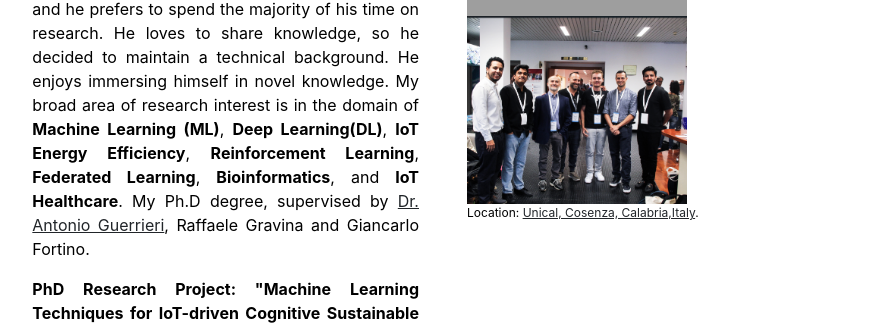
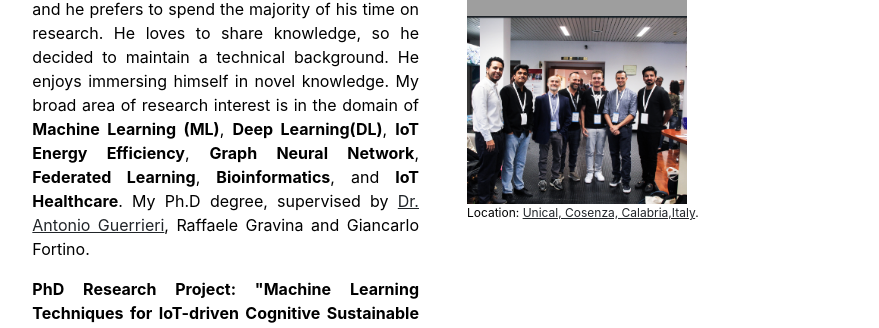
Before and after one commit to babulcseian/babulcseian.github.io, a Jekyll site: the page built from index.md, in a window 1280 px wide and 900 px high, scrolled down 461 px. Shown: the part 117-445 px from the top of the window, without its empty margins (197-1076 px from the left). Built offline with Jekyll 4.4.1, drawn with Linux system fonts in a browser that asks for light colours; a style sheet for code colours, icons or effects is not loaded.

Commit message:
Update home.html

```diff
--- a/_layouts/home.html
+++ b/_layouts/home.html
@@ -5,12 +5,15 @@ layout: default
 <div class="row g-5 mb-5">
   <div class="col-md-6">
     <h3 class="fw-bold">About Babul</h3>
-     <p align="justify"> A research enthusiast, pursuing a Doctor of Philosophy (Ph.D.) with a fully-funded scholarship at the <a class="other" href='https://dottorato.dimes.unical.it/students/md-babul-islam'>School of ICT, University of Calabria</a> (Cosenza, Italy) and <a class="other" href='https://www.ucd.ie/'>University of College Dublin (UCD), Ireland</a>. Mr. Babul has accomplished his master's degree at the School of Information Engineering, Huzhou University, Hangzhou, China. Also, he completed his B.Sc. in Computer Science and Engineering from City University, Bangladesh.
+     <p align="justify"> A research enthusiast, pursuing a Doctor of Philosophy (Ph.D.) with a fully-funded scholarship at the <a class="other" href='https://dottorato.dimes.unical.it/students/md-babul-islam'>School of ICT, University of Calabria</a> (Cosenza, Italy)
+       and <a class="other" href='https://www.ucd.ie/'>University of College Dublin (UCD), Ireland</a>.
+       Mr. Babul has accomplished his master's degree at the School of Information Engineering, Huzhou University, Hangzhou, China.
+       Also, he completed his B.Sc. in Computer Science and Engineering from City University, Bangladesh.
        Furthermore, he had work experience as a lecturer at the Micro Institute of Technology from March 2018 to September 2019.
        Besides, Mr. Islam carried out a job as a data scientist at Zhejiang Seating Technology in China for more than two years.
        His interest is in the teaching profession, and he prefers to spend the majority of his time on research.
        He loves to share knowledge, so he decided to maintain a technical background. He enjoys immersing himself in novel knowledge.
-       My broad area of research interest is in the domain of <strong>Machine Learning (ML)</strong>, <strong>Deep Learning(DL)</strong>, <strong>IoT Energy Efficiency</strong>, <strong>Reinforcement Learning</strong>, <strong>Federated Learning</strong>, <strong>Bioinformatics</strong>, and <strong> IoT Healthcare</strong>. My Ph.D degree, supervised by <a class="other" href='https://www.icar.cnr.it/persone/guerrieri/'> Dr. Antonio Guerrieri</a>, Raffaele Gravina and Giancarlo Fortino.</p>
+       My broad area of research interest is in the domain of <strong>Machine Learning (ML)</strong>, <strong>Deep Learning(DL)</strong>, <strong>IoT Energy Efficiency</strong>, <strong>Graph Neural Network</strong>, <strong>Federated Learning</strong>, <strong>Bioinformatics</strong>, and <strong> IoT Healthcare</strong>. My Ph.D degree, supervised by <a class="other" href='https://www.icar.cnr.it/persone/guerrieri/'> Dr. Antonio Guerrieri</a>, Raffaele Gravina and Giancarlo Fortino.</p>
     <p align="justify">
  <strong> PhD Research Project: "Machine Learning Techniques for IoT-driven Cognitive Sustainable Environment". </strong> <br>
 I will apply ML techniques to IoT, Smart Cities/ Smart Buildings/Smart Healthcare with the aim of providing the community with new instruments for optimizing energy consumption in IoT Systems.</p>
```
